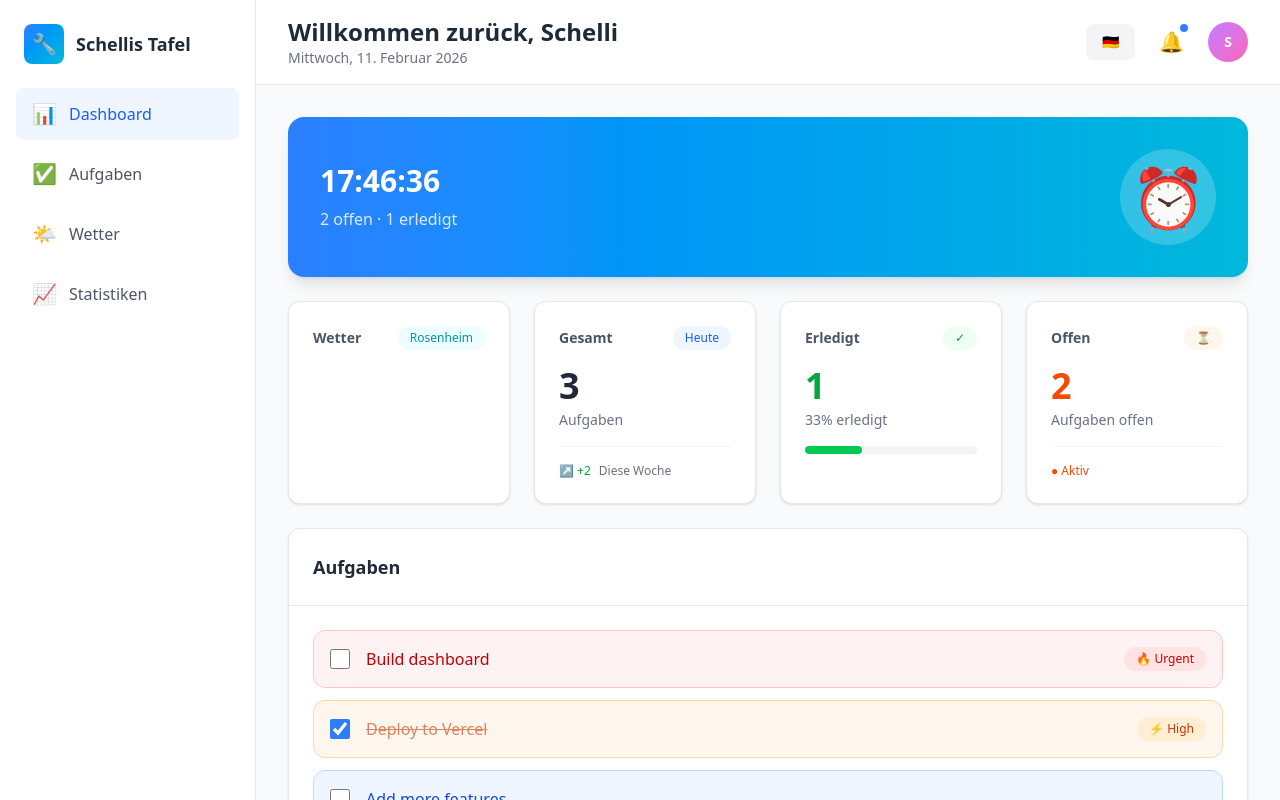
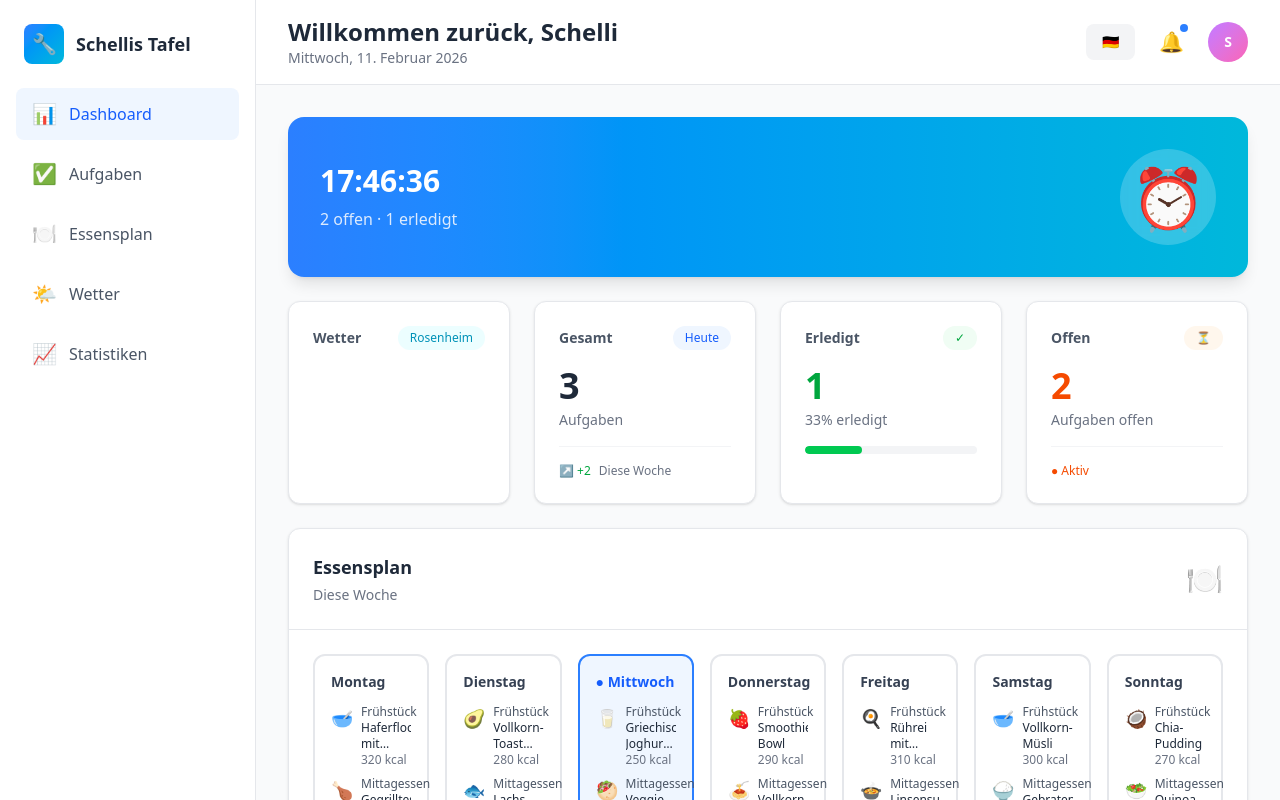
Before and after one commit to StefanSchellmoser/dashboard, a React (Vite) app: page / in a window 1280 px wide. Built offline with nearby package versions, Linux system fonts and the light colour scheme; no server answers.

Commit message:
Add weekly healthy meal planner with breakfast, lunch, and dinner suggestions

```diff
--- a/src/App.jsx
+++ b/src/App.jsx
@@ -16,7 +16,18 @@ const translations = {
     noTasks: 'Keine Aufgaben',
     today: 'Heute',
     thisWeek: 'Diese Woche',
-    dashboard: 'Dashboard'
+    dashboard: 'Dashboard',
+    mealPlan: 'Essensplan',
+    breakfast: 'Frühstück',
+    lunch: 'Mittagessen',
+    dinner: 'Abendessen',
+    monday: 'Montag',
+    tuesday: 'Dienstag',
+    wednesday: 'Mittwoch',
+    thursday: 'Donnerstag',
+    friday: 'Freitag',
+    saturday: 'Samstag',
+    sunday: 'Sonntag'
   },
   en: {
     title: "Schelli's Board",
@@ -31,7 +42,80 @@ const translations = {
     noTasks: 'No tasks',
     today: 'Today',
     thisWeek: 'This Week',
-    dashboard: 'Dashboard'
+    dashboard: 'Dashboard',
+    mealPlan: 'Meal Plan',
+    breakfast: 'Breakfast',
+    lunch: 'Lunch',
+    dinner: 'Dinner',
+    monday: 'Monday',
+    tuesday: 'Tuesday',
+    wednesday: 'Wednesday',
+    thursday: 'Thursday',
+    friday: 'Friday',
+    saturday: 'Saturday',
+    sunday: 'Sunday'
+  }
+}
+
+// Healthy meal database
+const mealDatabase = {
+  de: {
+    breakfast: [
+      { name: 'Haferflocken mit Beeren', emoji: '🥣', calories: 320 },
+      { name: 'Vollkorn-Toast mit Avocado', emoji: '🥑', calories: 280 },
+      { name: 'Griechischer Joghurt mit Nüssen', emoji: '🥛', calories: 250 },
+      { name: 'Smoothie Bowl', emoji: '🍓', calories: 290 },
+      { name: 'Rührei mit Gemüse', emoji: '🍳', calories: 310 },
+      { name: 'Vollkorn-Müsli', emoji: '🥣', calories: 300 },
+      { name: 'Chia-Pudding', emoji: '🥥', calories: 270 }
+    ],
+    lunch: [
+      { name: 'Quinoa-Salat mit Feta', emoji: '🥗', calories: 420 },
+      { name: 'Gegrilltes Hähnchen mit Gemüse', emoji: '🍗', calories: 450 },
+      { name: 'Lachs mit Süßkartoffeln', emoji: '🐟', calories: 480 },
+      { name: 'Veggie Bowl mit Hummus', emoji: '🥙', calories: 390 },
+      { name: 'Vollkorn-Pasta mit Tomaten', emoji: '🍝', calories: 430 },
+      { name: 'Linsensuppe', emoji: '🍲', calories: 380 },
+      { name: 'Gebratener Reis mit Tofu', emoji: '🍚', calories: 410 }
+    ],
+    dinner: [
+      { name: 'Gemüsepfanne mit Reis', emoji: '🥘', calories: 380 },
+      { name: 'Gebackener Lachs mit Brokkoli', emoji: '🐟', calories: 420 },
+      { name: 'Hähnchen-Curry', emoji: '🍛', calories: 450 },
+      { name: 'Gemüsesuppe', emoji: '🥣', calories: 280 },
+      { name: 'Gefüllte Paprika', emoji: '🫑', calories: 350 },
+      { name: 'Thunfisch-Salat', emoji: '🥗', calories: 320 },
+      { name: 'Linsen-Dal', emoji: '🍲', calories: 360 }
+    ]
+  },
+  en: {
+    breakfast: [
+      { name: 'Oatmeal with Berries', emoji: '🥣', calories: 320 },
+      { name: 'Whole Grain Toast with Avocado', emoji: '🥑', calories: 280 },
+      { name: 'Greek Yogurt with Nuts', emoji: '🥛', calories: 250 },
+      { name: 'Smoothie Bowl', emoji: '🍓', calories: 290 },
+      { name: 'Scrambled Eggs with Veggies', emoji: '🍳', calories: 310 },
+      { name: 'Whole Grain Cereal', emoji: '🥣', calories: 300 },
+      { name: 'Chia Pudding', emoji: '🥥', calories: 270 }
+    ],
+    lunch: [
+      { name: 'Quinoa Salad with Feta', emoji: '🥗', calories: 420 },
+      { name: 'Grilled Chicken with Vegetables', emoji: '🍗', calories: 450 },
+      { name: 'Salmon with Sweet Potatoes', emoji: '🐟', calories: 480 },
+      { name: 'Veggie Bowl with Hummus', emoji: '🥙', calories: 390 },
+      { name: 'Whole Grain Pasta with Tomato', emoji: '🍝', calories: 430 },
+      { name: 'Lentil Soup', emoji: '🍲', calories: 380 },
+      { name: 'Fried Rice with Tofu', emoji: '🍚', calories: 410 }
+    ],
+    dinner: [
+      { name: 'Vegetable Stir-Fry with Rice', emoji: '🥘', calories: 380 },
+      { name: 'Baked Salmon with Broccoli', emoji: '🐟', calories: 420 },
+      { name: 'Chicken Curry', emoji: '🍛', calories: 450 },
+      { name: 'Vegetable Soup', emoji: '🥣', calories: 280 },
+      { name: 'Stuffed Peppers', emoji: '🫑', calories: 350 },
+      { name: 'Tuna Salad', emoji: '🥗', calories: 320 },
+      { name: 'Lentil Dal', emoji: '🍲', calories: 360 }
+    ]
   }
 }
 
@@ -42,7 +126,8 @@ function App() {
   const [weather, setWeather] = useState(null)
   const [weatherLoading, setWeatherLoading] = useState(true)
   const [language, setLanguage] = useState('de')
-  const [sidebarOpen, setSidebarOpen] = useState(false) // Closed by default on mobile
+  const [sidebarOpen, setSidebarOpen] = useState(false)
+  const [mealPlan, setMealPlan] = useState(null)
 
   const t = translations[language]
 
@@ -53,6 +138,7 @@ function App() {
 
     fetchTasks()
     fetchWeather()
+    generateWeeklyMealPlan()
 
     // Open sidebar by default on desktop
     if (window.innerWidth >= 1024) {
@@ -60,7 +146,29 @@ function App() {
     }
 
     return () => clearInterval(timer)
-  }, [])
+  }, [language])
+
+  const generateWeeklyMealPlan = () => {
+    const meals = mealDatabase[language]
+    const days = ['monday', 'tuesday', 'wednesday', 'thursday', 'friday', 'saturday', 'sunday']
+
+    // Use current week number as seed for consistency
+    const now = new Date()
+    const startOfYear = new Date(now.getFullYear(), 0, 1)
+    const weekNumber = Math.ceil((((now - startOfYear) / 86400000) + startOfYear.getDay() + 1) / 7)
+
+    const plan = {}
+    days.forEach((day, index) => {
+      const seed = weekNumber + index
+      plan[day] = {
+        breakfast: meals.breakfast[seed % meals.breakfast.length],
+        lunch: meals.lunch[(seed + 1) % meals.lunch.length],
+        dinner: meals.dinner[(seed + 2) % meals.dinner.length]
+      }
+    })
+
+    setMealPlan(plan)
+  }
 
   const fetchWeather = async () => {
     try {
@@ -109,6 +217,11 @@ function App() {
       month: 'long',
       day: 'numeric'
     })
+  }
+
+  const getCurrentDayOfWeek = () => {
+    const days = ['sunday', 'monday', 'tuesday', 'wednesday', 'thursday', 'friday', 'saturday']
+    return days[new Date().getDay()]
   }
 
   const getPriorityColor = (priority) => {
@@ -206,6 +319,11 @@ function App() {
           <button className="w-full flex items-center gap-3 px-4 py-3 rounded-lg text-gray-600 hover:bg-gray-100 transition-colors">
             <span className="text-xl">✅</span>
             <span className="font-medium text-sm lg:text-base">{t.tasks}</span>
+          </button>
+
+          <button className="w-full flex items-center gap-3 px-4 py-3 rounded-lg text-gray-600 hover:bg-gray-100 transition-colors">
+            <span className="text-xl">🍽️</span>
+            <span className="font-medium text-sm lg:text-base">{t.mealPlan}</span>
           </button>
 
           <button className="w-full flex items-center gap-3 px-4 py-3 rounded-lg text-gray-600 hover:bg-gray-100 transition-colors">
@@ -371,6 +489,77 @@ function App() {
             </div>
           </div>
 
+          {/* Weekly Meal Plan */}
+          {mealPlan && (
+            <div className="bg-white rounded-xl shadow-sm border border-gray-200">
+              <div className="p-4 lg:p-6 border-b border-gray-200 flex items-center justify-between">
+                <div>
+                  <h2 className="text-base lg:text-lg font-bold text-gray-800">{t.mealPlan}</h2>
+                  <p className="text-xs lg:text-sm text-gray-500 mt-1">{t.thisWeek}</p>
+                </div>
+                <span className="text-3xl">🍽️</span>
+              </div>
+              <div className="p-4 lg:p-6">
+                <div className="grid grid-cols-1 md:grid-cols-2 lg:grid-cols-3 xl:grid-cols-7 gap-3 lg:gap-4">
+                  {Object.keys(mealPlan).map(day => {
+                    const isToday = day === getCurrentDayOfWeek()
+                    return (
+                      <div
+                        key={day}
+                        className={`p-3 lg:p-4 rounded-xl border-2 ${
+                          isToday
+                            ? 'border-blue-500 bg-blue-50'
+                            : 'border-gray-200 bg-white'
+                        } transition-all hover:shadow-md`}
+                      >
+                        <h3 className={`text-xs lg:text-sm font-bold mb-3 ${
+                          isToday ? 'text-blue-600' : 'text-gray-700'
+                        }`}>
+                          {isToday && '● '}{t[day]}
+                        </h3>
+
+                        <div className="space-y-2">
+                          <div className="flex items-start gap-2">
+                            <span className="text-lg">{mealPlan[day].breakfast.emoji}</span>
+                            <div className="flex-1 min-w-0">
+                              <p className="text-xs font-medium text-gray-600">{t.breakfast}</p>
+                              <p className="text-xs text-gray-800 line-clamp-2">{mealPlan[day].breakfast.name}</p>
+                              <p className="text-xs text-gray-500">{mealPlan[day].breakfast.calories} kcal</p>
+                            </div>
+                          </div>
+
+                          <div className="flex items-start gap-2">
+                            <span className="text-lg">{mealPlan[day].lunch.emoji}</span>
+                            <div className="flex-1 min-w-0">
+                              <p className="text-xs font-medium text-gray-600">{t.lunch}</p>
+                              <p className="text-xs text-gray-800 line-clamp-2">{mealPlan[day].lunch.name}</p>
+                              <p className="text-xs text-gray-500">{mealPlan[day].lunch.calories} kcal</p>
+                            </div>
+                          </div>
+
+                          <div className="flex items-start gap-2">
+                            <span className="text-lg">{mealPlan[day].dinner.emoji}</span>
+                            <div className="flex-1 min-w-0">
+                              <p className="text-xs font-medium text-gray-600">{t.dinner}</p>
+                              <p className="text-xs text-gray-800 line-clamp-2">{mealPlan[day].dinner.name}</p>
+                              <p className="text-xs text-gray-500">{mealPlan[day].dinner.calories} kcal</p>
+                            </div>
+                          </div>
+
+                          <div className="pt-2 border-t border-gray-200">
+                            <p className="text-xs font-semibold text-gray-700">
+                              {mealPlan[day].breakfast.calories + mealPlan[day].lunch.calories + mealPlan[day].dinner.calories} kcal/Tag
+                            </p>
+                          </div>
+                        </div>
+                      </div>
+                    )
+                  })}
+                </div>
+              </div>
+            </div>
+          )}
+
           {/* Tasks List */}
           <div className="bg-white rounded-xl shadow-sm border border-gray-200">
             <div className="p-4 lg:p-6 border-b border-gray-200">
```
